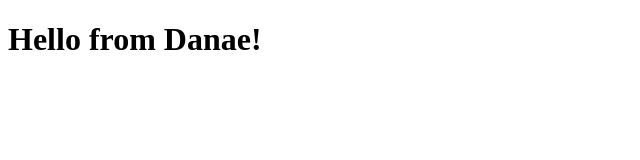
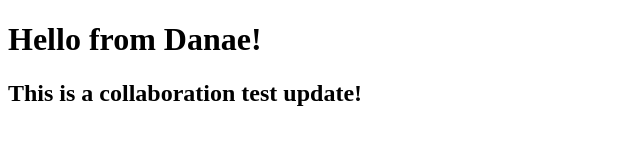
Before and after one commit to danaesp/html-collab-test, a plain HTML site: page index.html in a window 1280 px wide. Shown: the whole page, without its empty margins (0-640 px from the left). Drawn offline with Linux system fonts and the light colour scheme.

Commit message:
Add second header to index.html
Add second header to index.html

```diff
--- a/index.html
+++ b/index.html
@@ -5,5 +5,7 @@
   </head>
   <body>
     <h1>Hello from Danae!</h1>
+    <h2>This is a collaboration test update!</h2>
+
   </body>
 </html>
```
